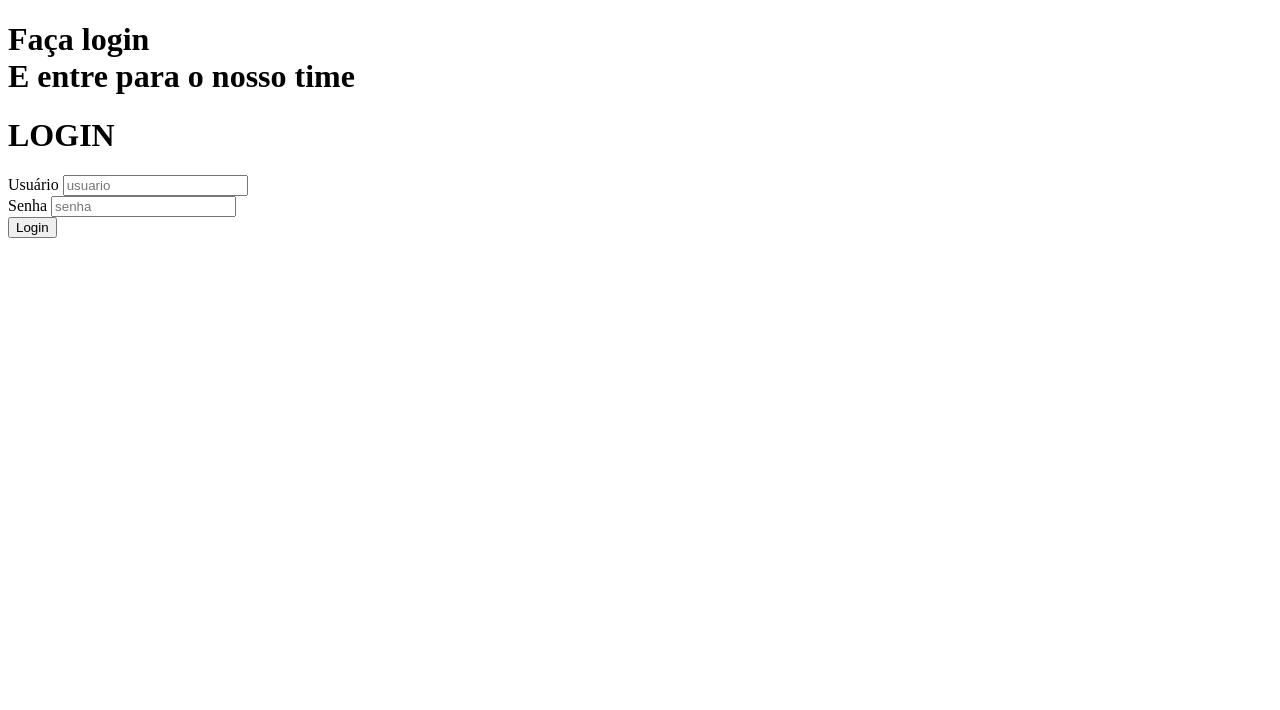
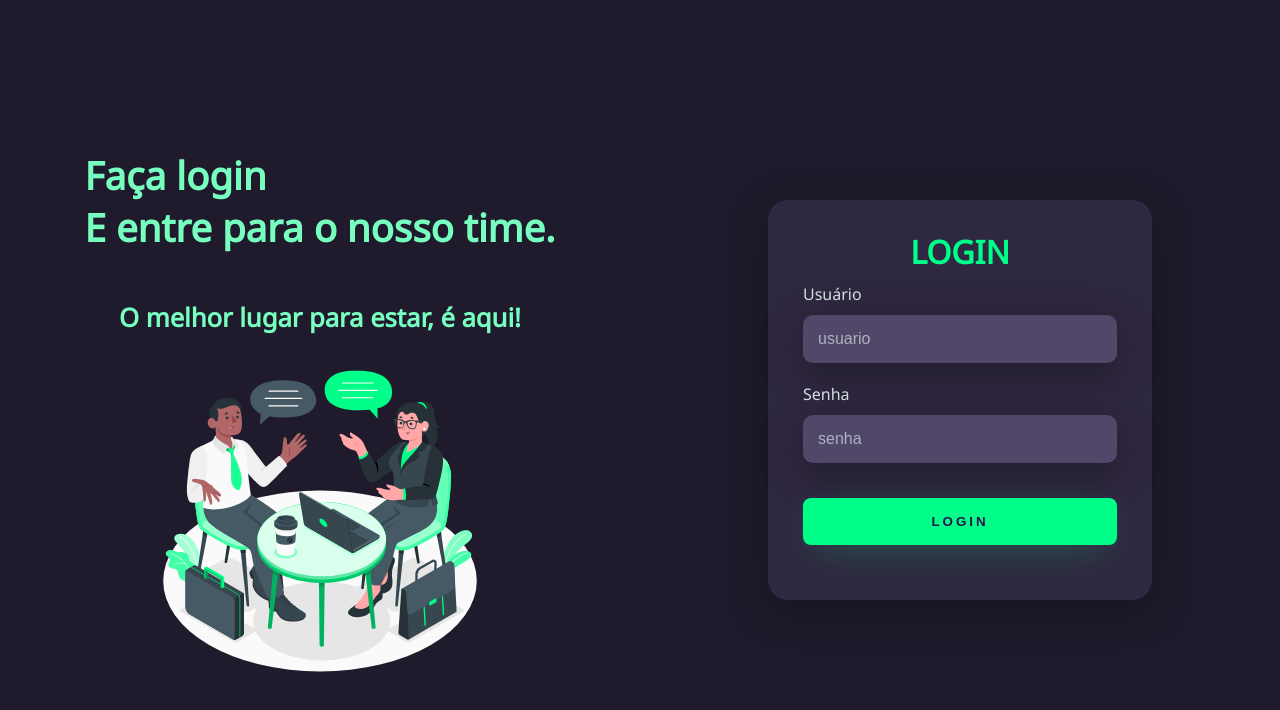
Before and after one commit to aaraoeller/Tela-de-Login, a plain HTML site: page index.html in a window 1280 px wide. Drawn offline with Linux system fonts and the light colour scheme.

Commit message:
Mais alguns ajustes
Quase pronto

```diff
--- a/index.html
+++ b/index.html
@@ -11,7 +11,9 @@
 
     <div class="main-login">
         <div class="left-login">
-            <h1>Faça login<br>E entre para o nosso  time</h1>
+            <h1>Faça login<br>E entre para o nosso time.</h1>
+            <h2>O melhor lugar para estar, é aqui!</h2>
+            <img src="discussion-animate.svg" class="left-login-image" alt="discussion">
         </div>
 
         <div class="right-login">
@@ -22,7 +24,7 @@
             <input type="text" name="usuario" placeholder="usuario">
         </div>
 
-        <div class="text-field">
+        <div class="textfield">
             <label for="senha">Senha</label>
             <input type="password" name="senha" placeholder="senha">
         </div>
--- a/style.css
+++ b/style.css
@@ -0,0 +1,149 @@
+@import url('https://fonts.googleapis.com/css2?family=Noto+Sans&display=swap');
+
+body {
+    margin: 0;
+    font-family: 'Noto Sans', sans-serif;
+}
+
+body * {
+    box-sizing: border-box;
+}
+
+.main-login {
+    width: 100vw;
+    height: 100vh;
+    background: #201b2c;
+    display: flex;
+    justify-content: center;
+    align-items: center;
+}
+
+.left-login {
+    width: 50vw;
+    height: 100vh;
+    display: flex;
+    justify-content: center;
+    align-items: center;
+    flex-direction: column;
+}
+
+.left-login h1 {
+    font-size: 3vw;
+    color: #77ffc0;
+}
+
+.left-login h2 {
+    font-size: 2vw;
+    color: #77ffc0;
+}
+
+.left-login-image {
+    width: 25vw;
+}
+
+.right-login {
+    width: 50vw;
+    height: 100vh;
+    display: flex;
+    justify-content: center;
+    align-items: center;
+}
+
+.card-login {
+    width: 60%;
+    display: flex;
+    justify-content: center;
+    align-items: center;
+    flex-direction: column;
+    padding: 30px 35px;
+    background: #2f2841;
+    border-radius: 20px;
+    box-shadow: 0px 10px 40px #00000056;
+}
+
+.card-login h1 {
+    color: #00ff88;
+    font-weight: 800;
+    margin: 0;
+}
+
+.textfield {
+    width: 100%;
+    display: flex;
+    flex-direction: column;
+    align-items: flex-start;
+    justify-content: center;
+    margin: 10px 0px;
+}
+
+.textfield input {
+    width: 100%;
+    border: none;
+    border-radius: 10px;
+    padding: 15px;
+    background: #514869;
+    color: #f0ffffde;
+    font-size: 12pt;
+    box-shadow: 0px 10px 40px #00000056;
+    outline: none;
+    box-sizing: border-box;
+}
+
+.textfield label {
+    color: #f0ffffde;
+    margin-bottom: 10px;
+}
+
+.textfield input::placeholder {
+    color: #f0ffff94;
+}
+
+.btn-login {
+    width: 100%;
+    padding: 16px 0px;
+    margin: 25px;
+    border: none;
+    border-radius: 8px;
+    outline: none;
+    text-transform: uppercase;
+    font-weight: 800;
+    letter-spacing: 3px;
+    color: #2b134b;
+    background: #00ff88;
+    cursor: pointer;
+    box-shadow: 0px 10px 40px -12px #00ff8052;
+}
+
+@media only screen and (max-width: 950px){
+    .card-login {
+        width: 85%
+    }
+}
+
+@media only screen and (max-width: 600px){
+    .main-login {
+        flex-direction: column;
+    }
+
+    .left-login h1 {
+        display: none;
+    }
+
+    .left-login {
+        width: 100%;
+        height: auto;
+    }
+
+    .right-login {
+        width: 100%;
+        height: auto;
+    }
+
+    .left-login-image {
+        width: 30vh;
+    }
+
+    .card-login {
+        width: 90%;
+    }
+}
```
Also changed, not shown: discussion-animate.svg (added).
